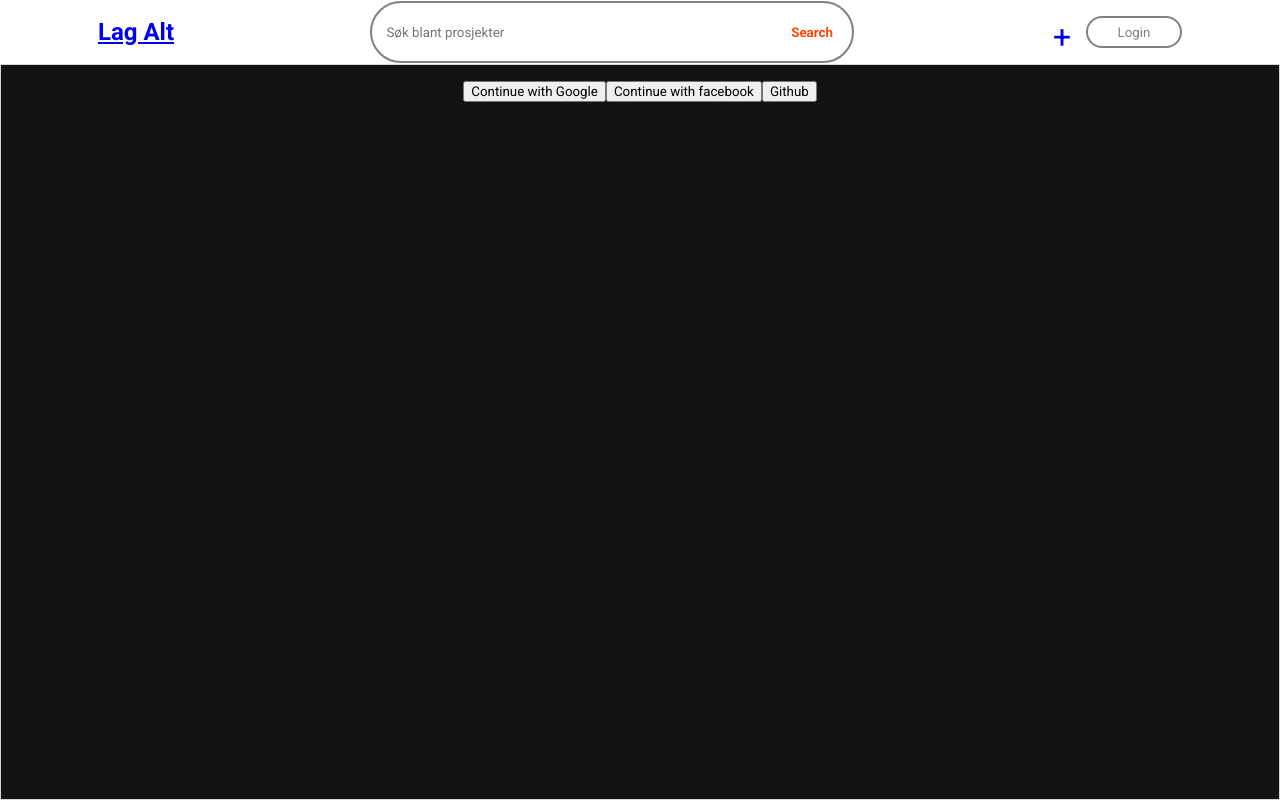
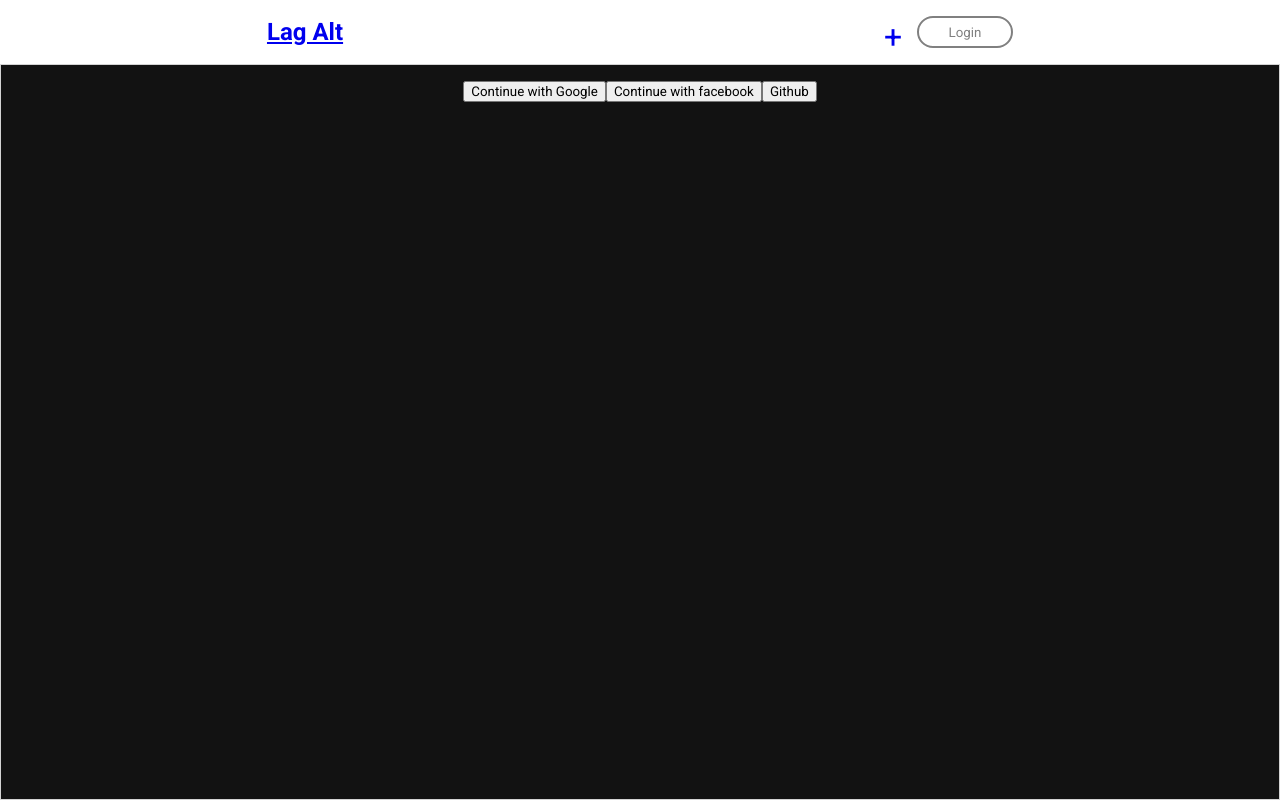
Before and after one commit to Vilgeir/Lagalt-Frontend, a React (Create React App) app: page /login in a window 1280 px wide. Built offline with nearby package versions, Linux system fonts and the light colour scheme.

Commit message:
DEPLOY: Heroku buildpack

```diff
--- a/src/components/Login/Login.jsx
+++ b/src/components/Login/Login.jsx
@@ -1,5 +1,4 @@
 import "./Login.css"
-
 import { useNavigate } from "react-router-dom"
 
 import {
--- a/src/components/navbar/NavBar.jsx
+++ b/src/components/navbar/NavBar.jsx
@@ -1,7 +1,5 @@
 import React from "react"
 import { NavLink } from "react-router-dom"
-import { Login } from "../Login/Login"
-import SearchBar from "../searchbar/SearchBar"
 import "./navbar.css"
 
 const NavBar = () => {
@@ -11,7 +9,6 @@ const NavBar = () => {
 				<NavLink to="/">
 					<h2>Lag Alt</h2>
 				</NavLink>
-        <SearchBar />
 				<div className="right-container">
 					<NavLink id="create-nav" to="/create">
 						<p id="create-button">+</p>
```
Lines whose indentation alone changed are shown as unchanged.
